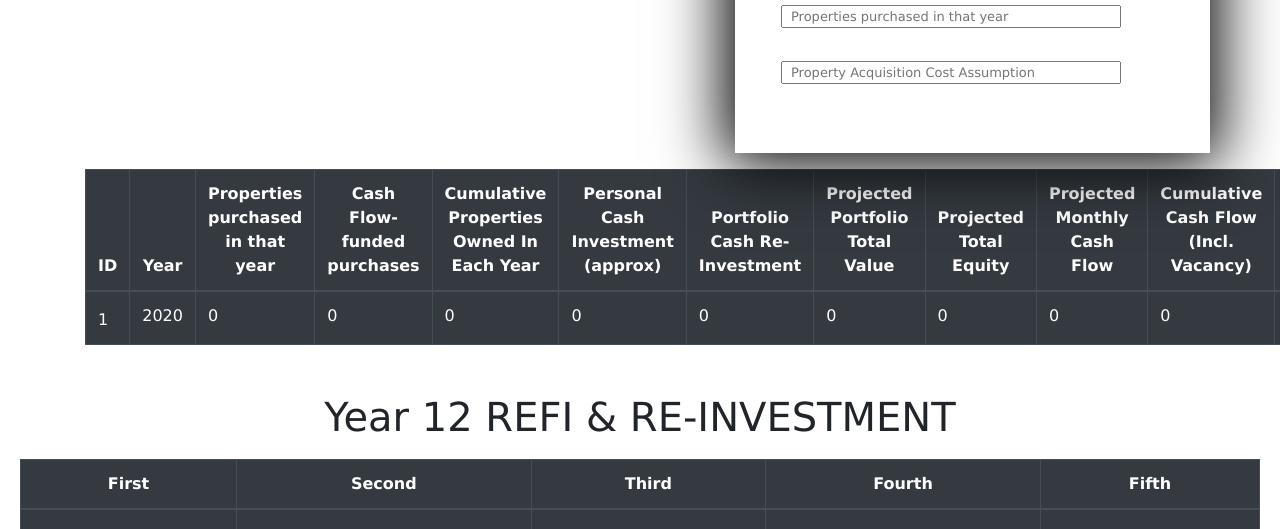
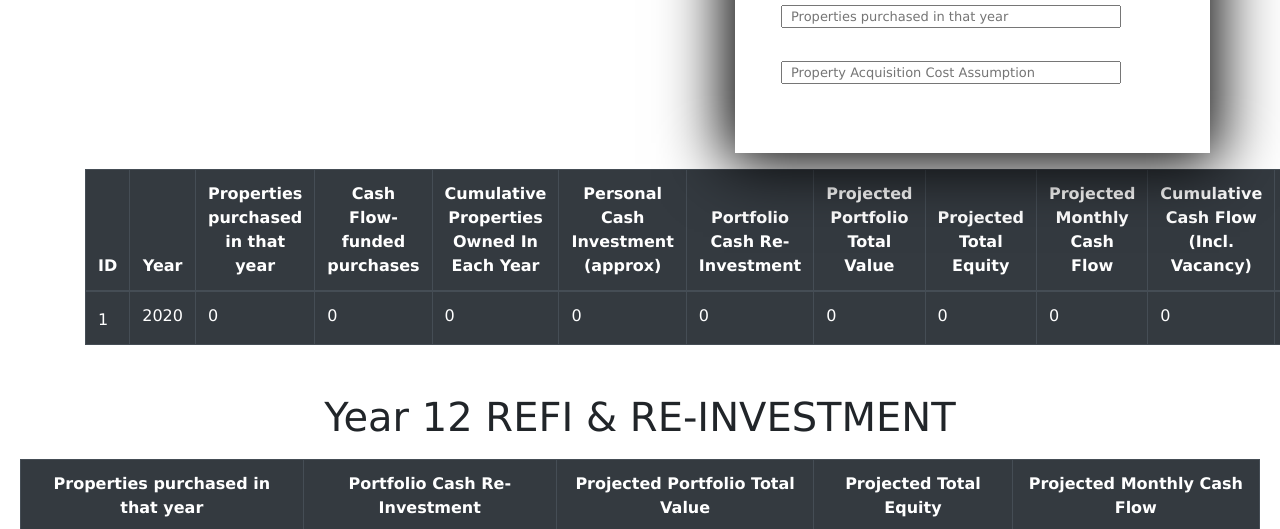
Before and after one commit to KeshariAshish/Income-Property-Builder, a plain HTML site: page PropertyCalculator.html in a window 1280 px wide. Shown: the part 423-952 px from the top of the page. Drawn offline with nearby package versions, Linux system fonts and the light colour scheme.

Commit message:
Fixed some errors

```diff
--- a/PropertyCalculator.html
+++ b/PropertyCalculator.html
@@ -138,11 +138,11 @@
       <table class="table table-bordered table-responsive-md table-dark">
         <thead>
           <tr>
-            <th class="text-center">First</th>
-            <th class="text-center">Second</th>
-            <th class="text-center">Third</th>
-            <th class="text-center">Fourth</th>
-            <th class="text-center">Fifth</th>
+            <th class="text-center">Properties purchased in that year</th>
+            <th class="text-center">Portfolio Cash Re-Investment</th>
+            <th class="text-center">Projected Portfolio Total Value</th>
+            <th class="text-center">Projected Total Equity</th>
+            <th class="text-center">Projected Monthly Cash Flow</th>
           </tr>
         </thead>
         <tbody>
--- a/calculate.js
+++ b/calculate.js
@@ -205,7 +205,7 @@ const secondLastTable = () => {
     let mcf = document.getElementById("mcf");
     mcf = Number(mcf.value);
     let arr2 = [];
-     arr2.push(Number(Math.round(arr[arr.length - 1][5] * 0.71 - (arr[arr.length - 1][5] - arr[arr.length - 1][6]) / paca, 0)).toFixed(2));
+    arr2.push(Number(Math.round(arr[arr.length - 1][5] * 0.71 - (arr[arr.length - 1][5] - arr[arr.length - 1][6])) / paca, 0).toFixed(2));
     arr2.push( Number(arr2[0] * paca).toFixed(2));
     arr2.push(Number(arr2[0] * pav).toFixed(2));
     arr2.push(Number(arr2[2] * 0.2).toFixed(2));
```
